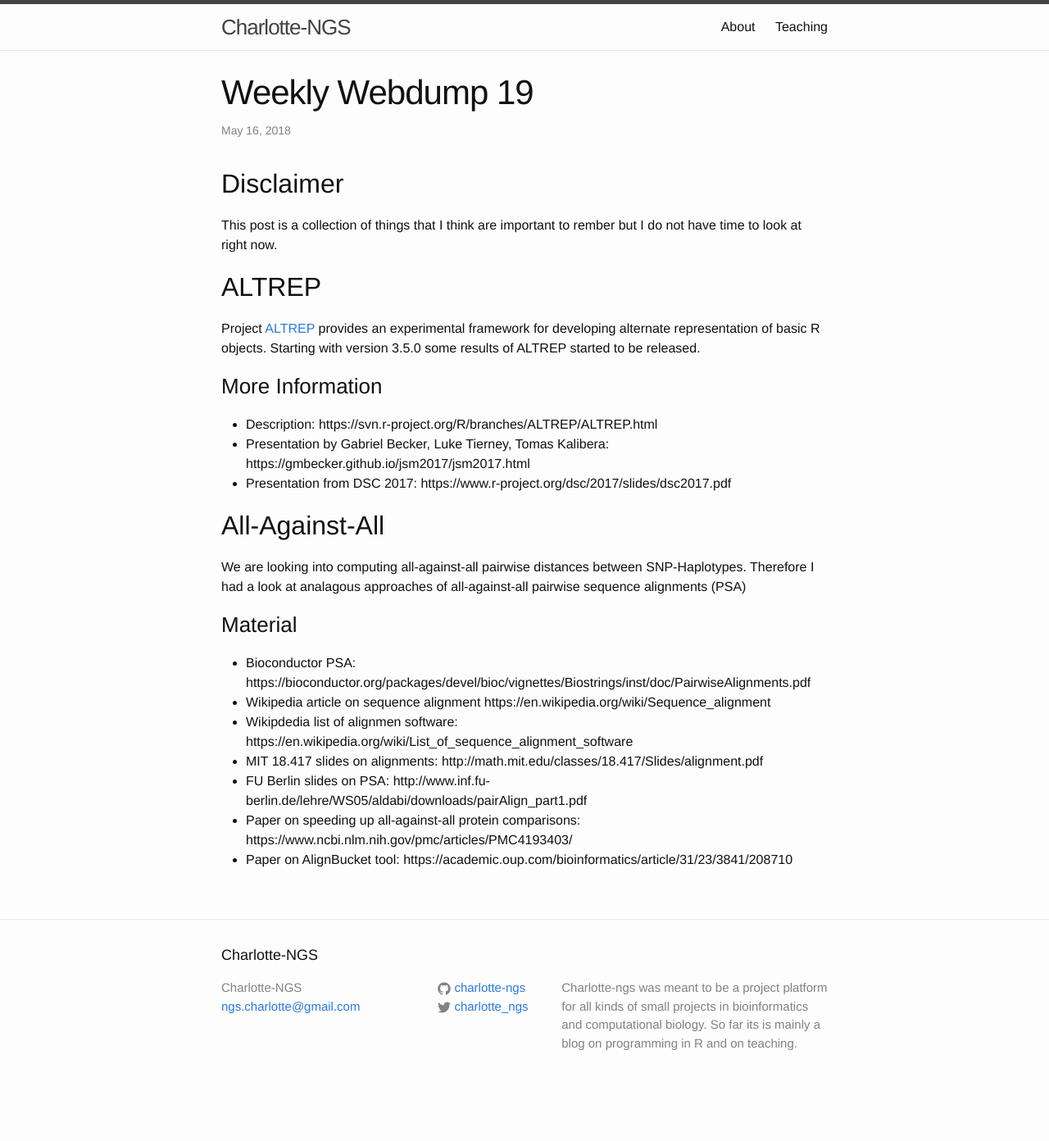
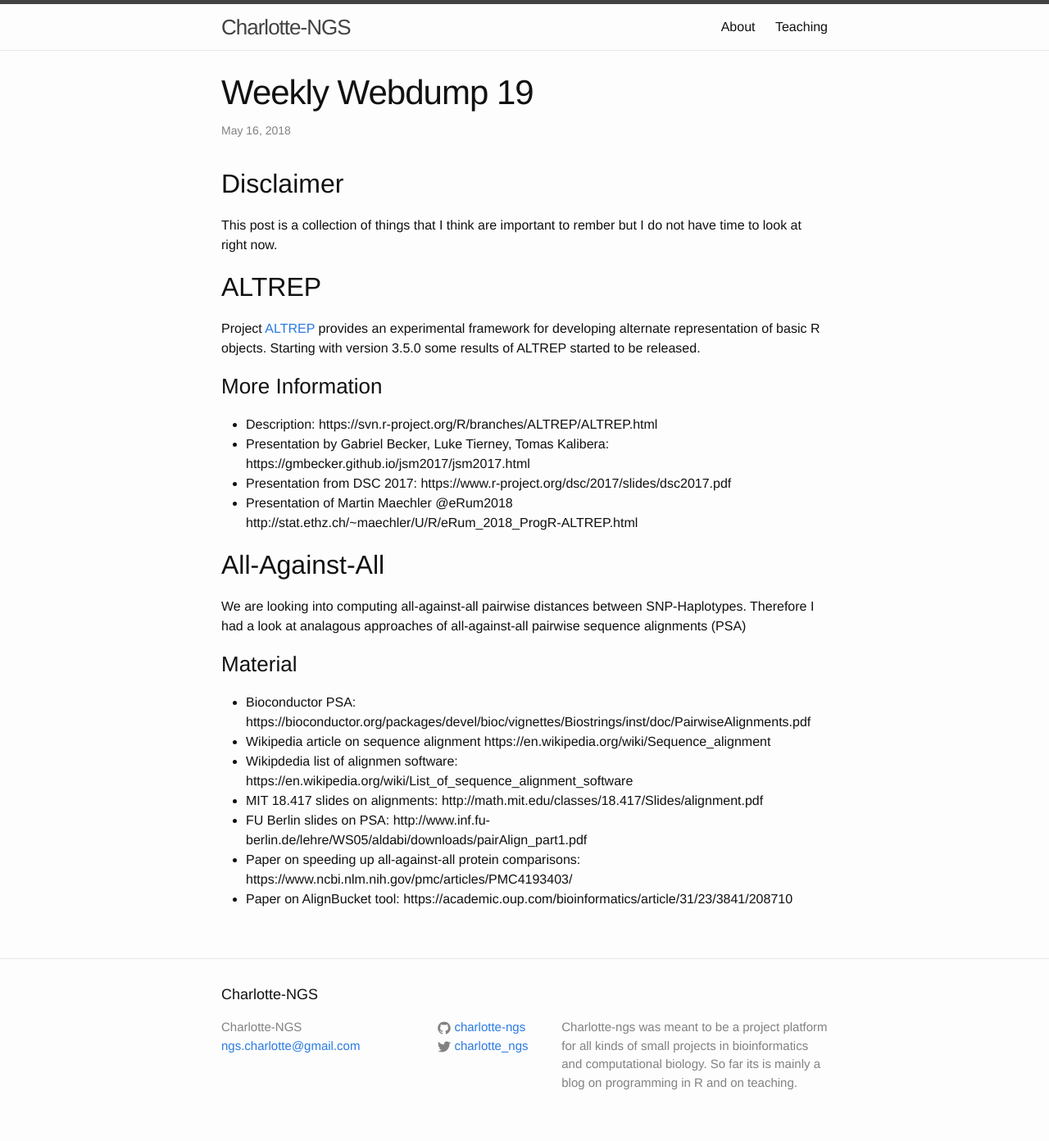
Before and after one commit to charlotte-ngs/charlotte-ngs.github.io, a Jekyll site: the page built from _posts/2018-05-16-weekly-webdump.md, in a window 1280 px wide. Shown: the whole page at 82% size. Built offline with Jekyll 4.4.1, drawn with Linux system fonts in a browser that asks for light colours; before the commit the page ends 1344 px from its top, so only the background shows below that.

Commit message:
Added link to Martin Maechlers presentation

```diff
--- a/_posts/2018-05-16-weekly-webdump.md
+++ b/_posts/2018-05-16-weekly-webdump.md
@@ -16,6 +16,8 @@ Project [ALTREP](https://svn.r-project.org/R/branches/ALTREP/ALTREP.html) provid
 * Description: https://svn.r-project.org/R/branches/ALTREP/ALTREP.html
 * Presentation by Gabriel Becker, Luke Tierney, Tomas Kalibera: https://gmbecker.github.io/jsm2017/jsm2017.html
 * Presentation from DSC 2017: https://www.r-project.org/dsc/2017/slides/dsc2017.pdf
+* Presentation of Martin Maechler @eRum2018 http://stat.ethz.ch/~maechler/U/R/eRum_2018_ProgR-ALTREP.html
+
 
 
 ## All-Against-All
```
